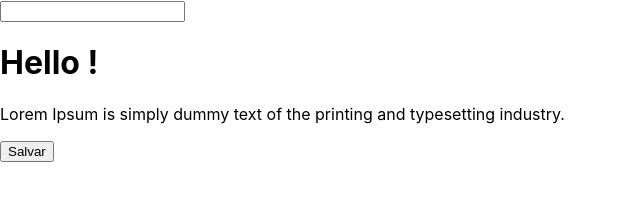
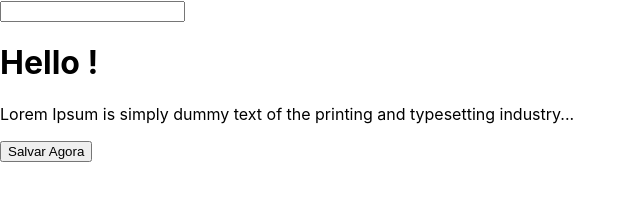
Before and after one commit to jacintolela/react-redux, a React (Create React App) app: page / in a window 1280 px wide. Shown: the top 212 px of the page, without its empty margins (0-640 px from the left). Built offline with nearby package versions, Linux system fonts and the light colour scheme.

Commit message:
--- Auto-Git Commit ---

```diff
--- a/src/App.js
+++ b/src/App.js
@@ -14,12 +14,12 @@ class App extends React.Component{
 
   render(){
     return(
-      <React.Fragment>
+      <>
         <input type="text" value={this.state.nome} onChange={this.modificarNome}/>
         <h1>Hello {this.state.nome} !</h1>
-        <p>Lorem Ipsum is simply dummy text of the printing and typesetting industry. </p>
-        <button>Salvar</button>
-      </React.Fragment>
+        <p>Lorem Ipsum is simply dummy text of the printing and typesetting industry... </p>
+        <button>Salvar Agora</button>
+      </>
     )
   }
 }
```
Also changed, not shown: .autogit/logs/log-4-0-2021-17-56-1.txt (added), 1 other file (tests, documents, lock files or other folders).
